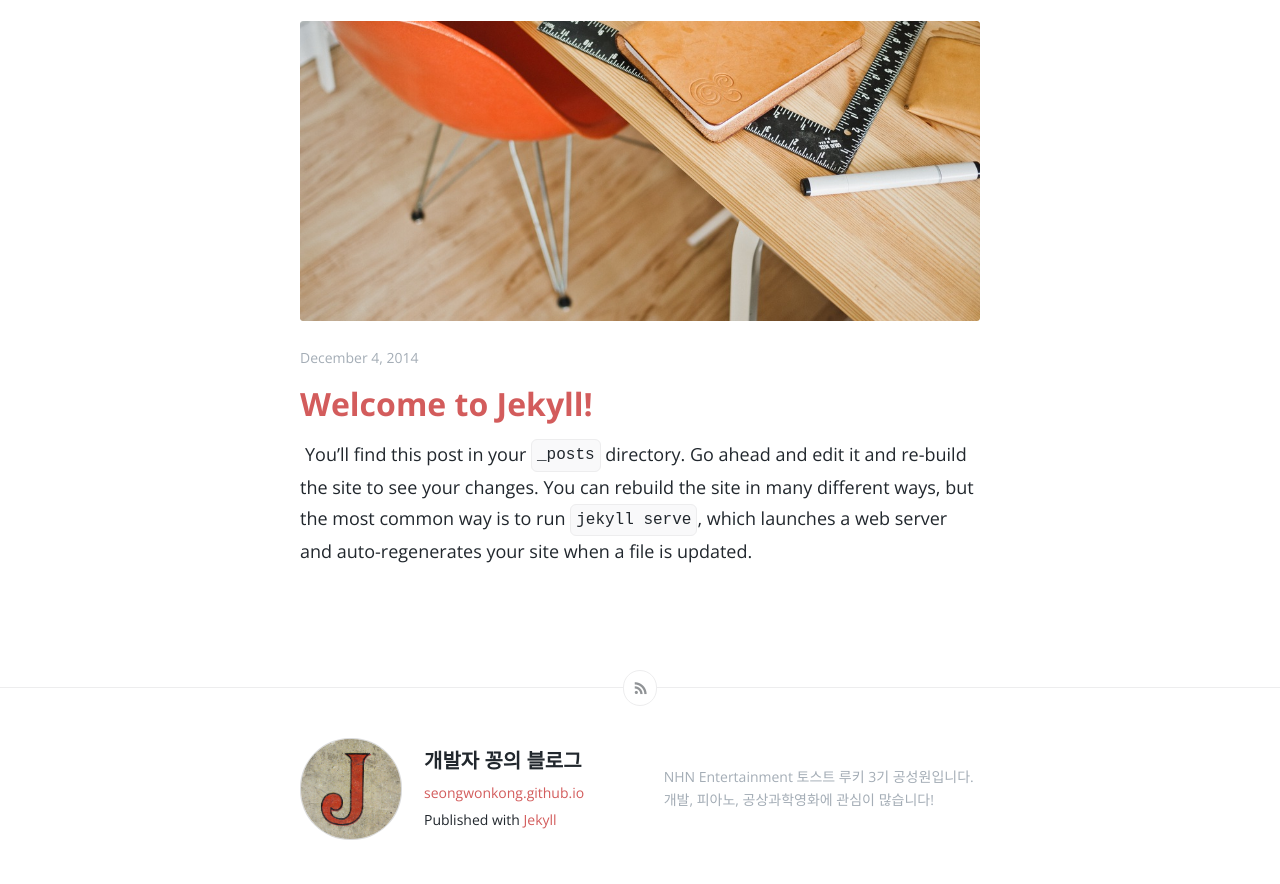
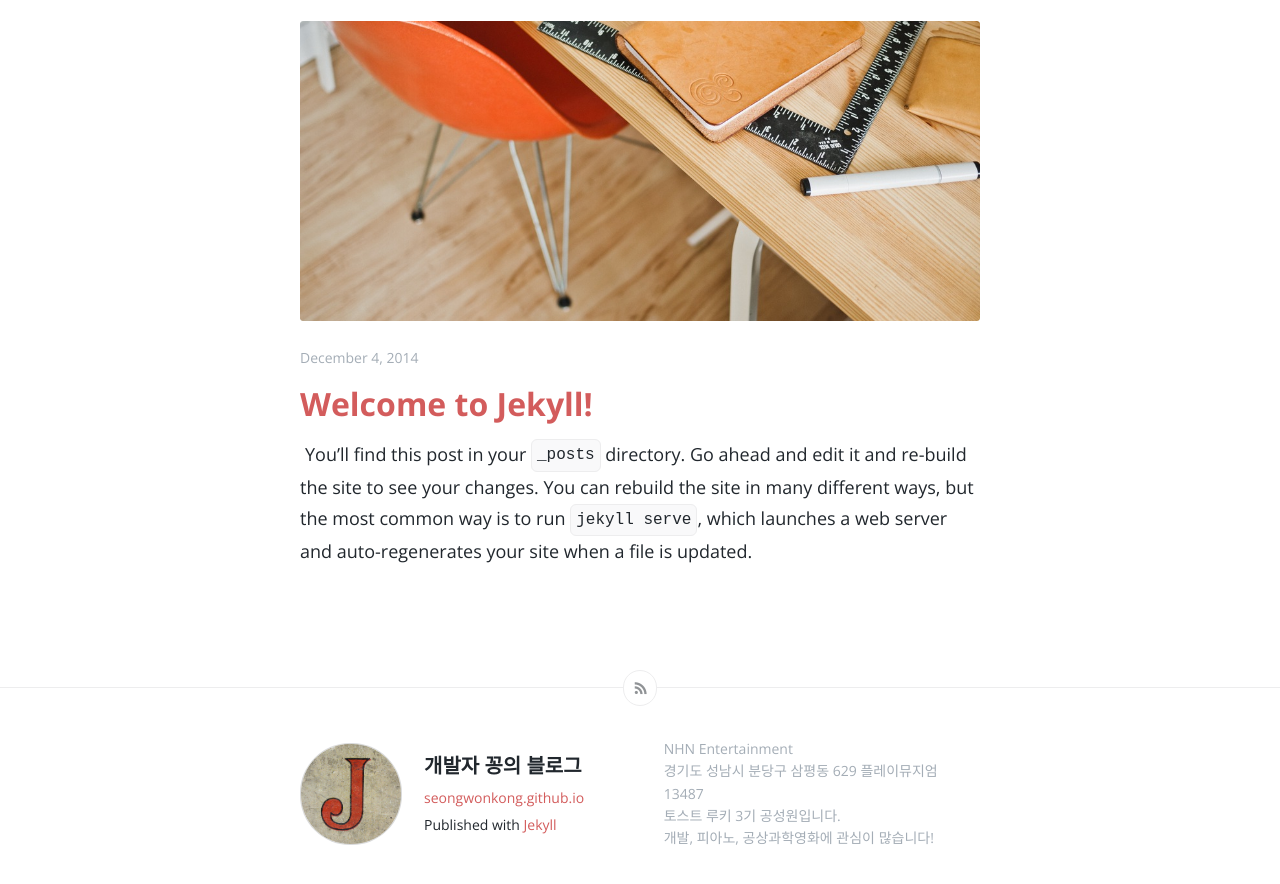
Before and after one commit to SeongWonKong/seongwonkong.github.io, a Jekyll site: the page built from index.html, in a window 1280 px wide and 900 px high, scrolled down 861 px. Shown: the top 884 px of the window. Built offline with Jekyll 4.4.1, drawn with Linux system fonts in a browser that asks for light colours.

Commit message:
config changed(about)

```diff
--- a/_config.yml
+++ b/_config.yml
@@ -3,7 +3,9 @@ title: "개발자 꽁의 블로그"
 logo: logo.png # image from https://www.flickr.com/photos/lwr/5496279831/in/set-72157594159055823
 email: seongwonkong@nhnent.com
 description: > # this means to ignore newlines until "baseurl:"
-  NHN Entertainment 토스트 루키 3기 공성원입니다.<br/>
+  NHN Entertainment<br/>
+  경기도 성남시 분당구 삼평동 629 플레이뮤지엄 13487<br/>
+  토스트 루키 3기 공성원입니다.<br/>
   개발, 피아노, 공상과학영화에 관심이 많습니다!
 url: "http://seongwonkong.github.io" # the base hostname & protocol for your site
 baseurl: "" # the subpath of your site, e.g. /blog/
```
